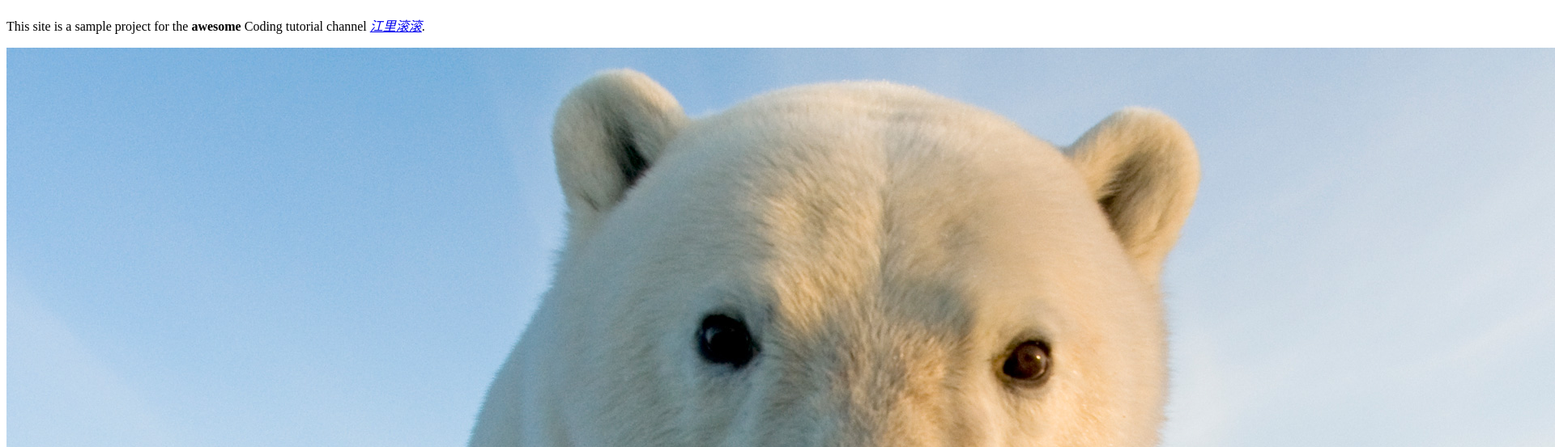
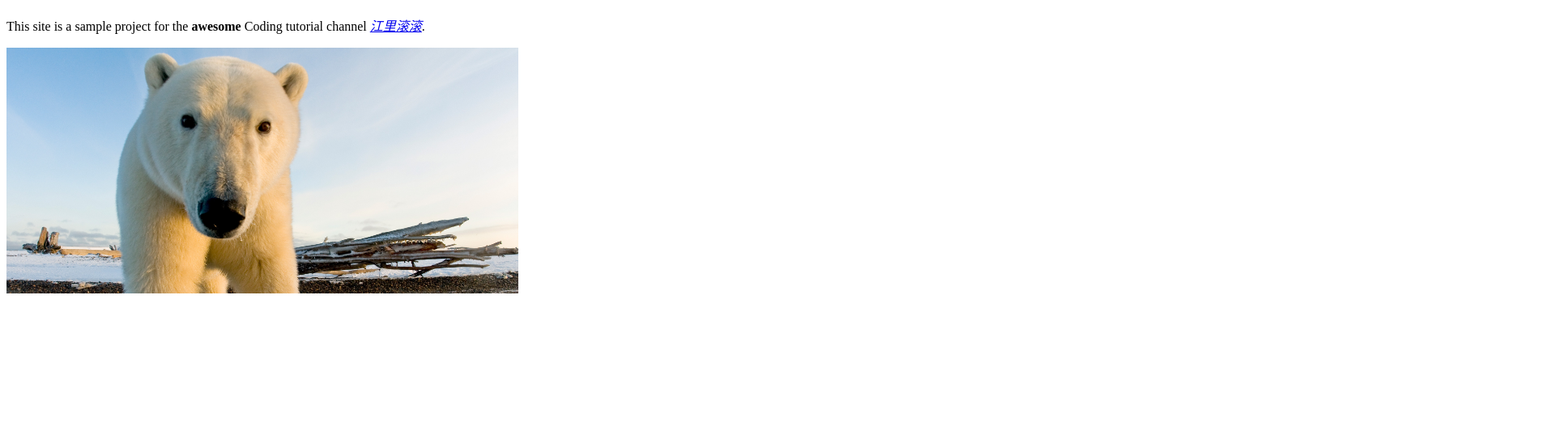
Before and after one commit to liga-liga/website, a plain HTML site: page about.html in a window 1280 px wide. Shown: the part 61-614 px from the top of the page at 81% size, 1920 px wide, since content can reach past the window. Drawn offline with Linux system fonts and the light colour scheme.

Commit message:
change img size

```diff
--- a/about.html
+++ b/about.html
@@ -10,6 +10,6 @@
       This site is a sample project for the <strong>awesome</strong> Coding
       tutorial channel <em><a href="https://space.bilibili.com/526380793">江里滚滚</a></em>.
     </p>
-    <img src="images/polar_bear.jpg" alt="polar_bear">
+    <img src="images/polar_bear.jpg" alt="polar_bear" width="50%" height="50%">
   </body>
 </html>
```
